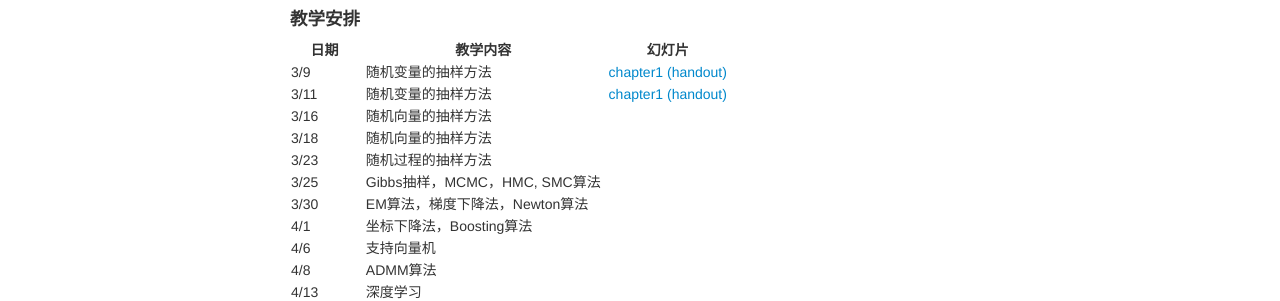
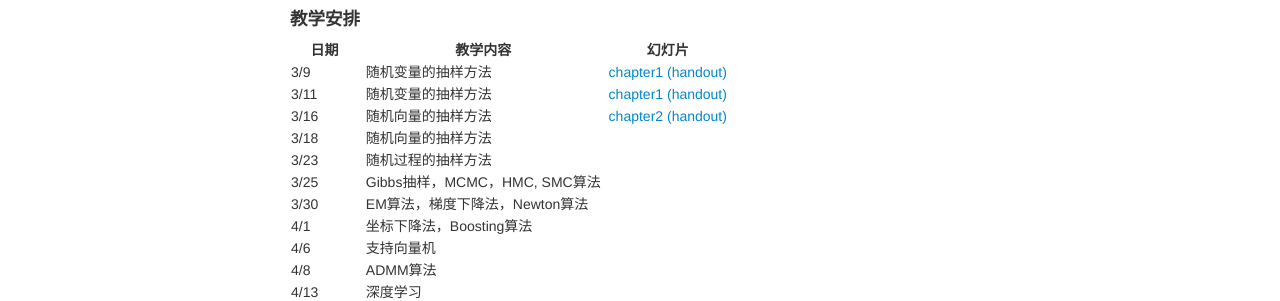
Before and after one commit to wangronglu/StatisticalComputing, a Jekyll site: the page built from index.md, in a window 1280 px wide. Shown: the part 265-566 px from the top of the page. Built offline with Jekyll 4.4.1, drawn with Linux system fonts in a browser that asks for light colours.

Commit message:
Update index.md

```diff
--- a/index.md
+++ b/index.md
@@ -16,7 +16,7 @@ description: Course Website
 |---------------|---|--------------------------------|---|----------|
 | 3/9 || 随机变量的抽样方法 || [chapter1](Lectures/chapter1.pdf) [(handout)](Lectures/chapter1_handout.pdf) |
 | 3/11 || 随机变量的抽样方法 || [chapter1](Lectures/chapter1.pdf) [(handout)](Lectures/chapter1_handout.pdf) |
-| 3/16 || 随机向量的抽样方法 ||  |
+| 3/16 || 随机向量的抽样方法 || [chapter2](Lectures/chapter2.pdf) [(handout)](Lectures/chapter2_handout.pdf) |
 | 3/18 || 随机向量的抽样方法 ||  |
 | 3/23 || 随机过程的抽样方法 ||  |
 | 3/25 || Gibbs抽样，MCMC，HMC, SMC算法 ||  |
```
